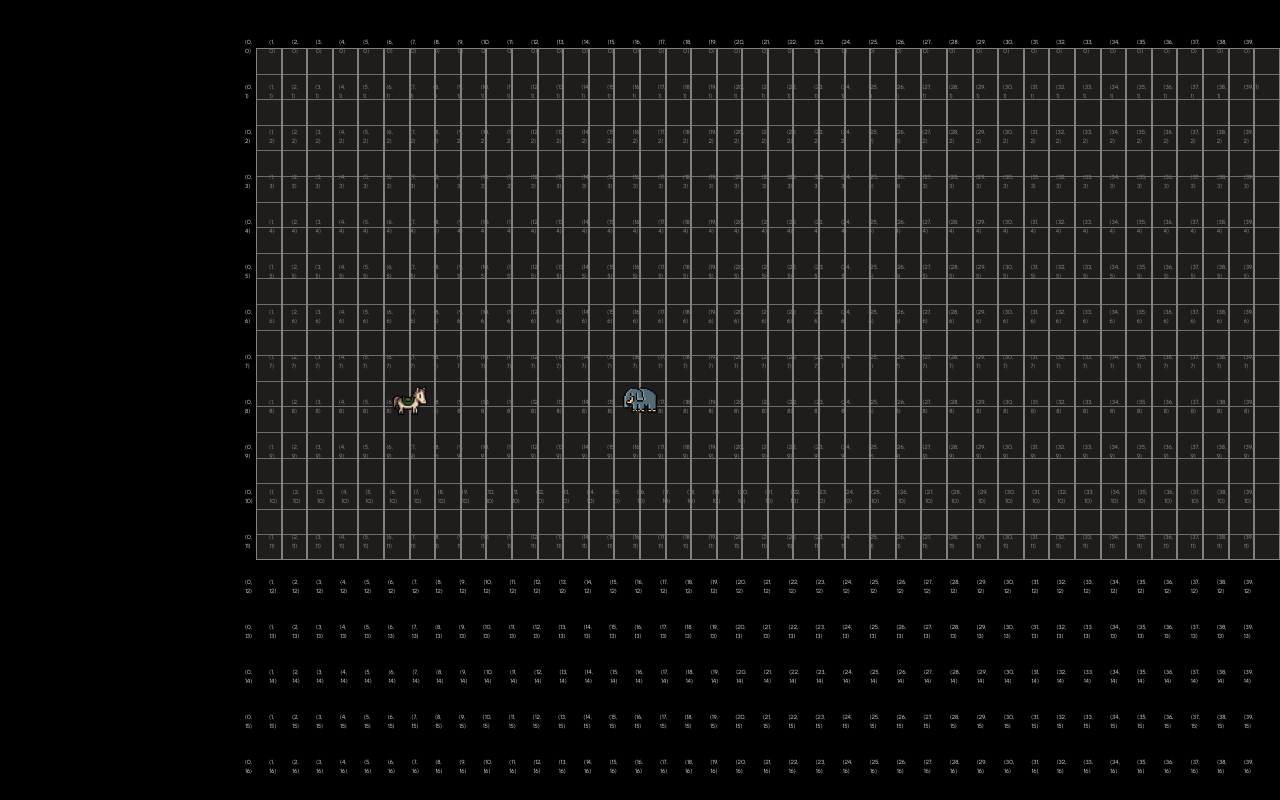
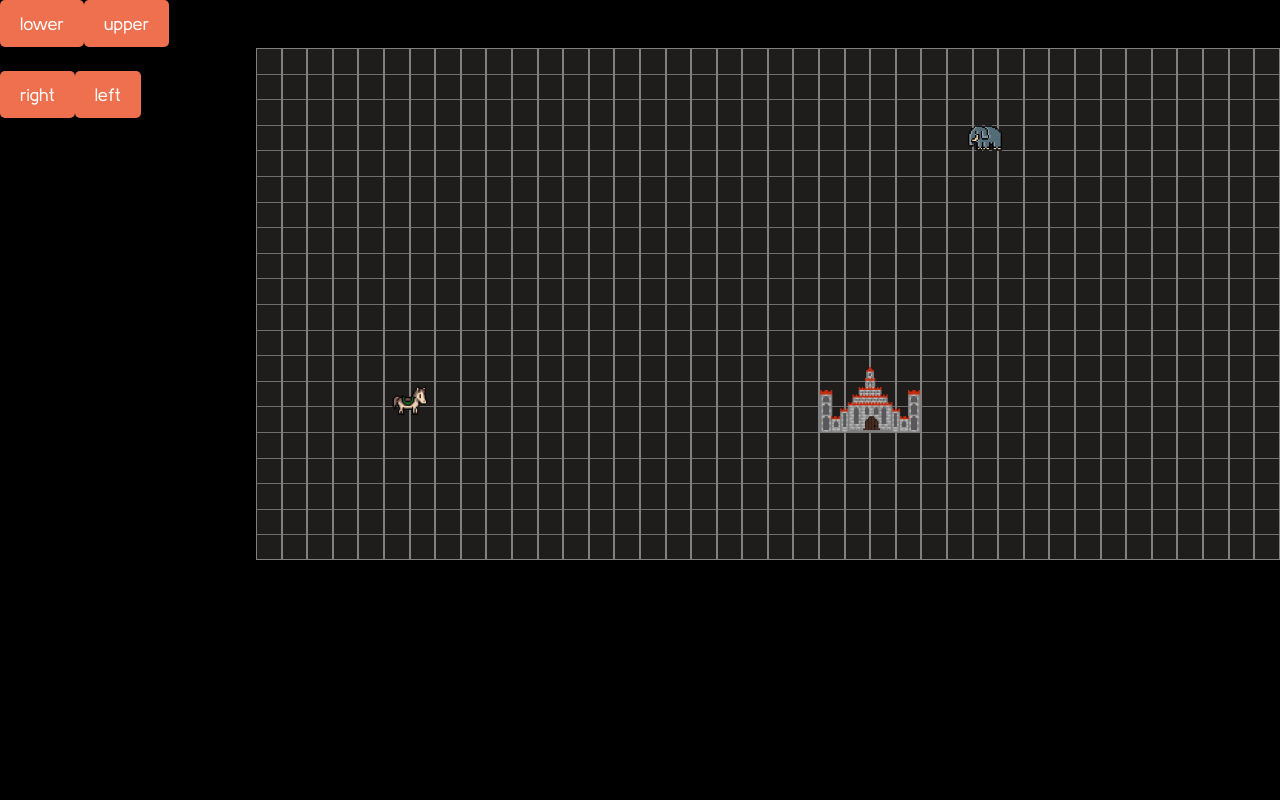
Before and after one commit to youlchu/TraderVoyages, a React (Vite) app in the folder src/TraderVoyagesUI/: page /game in a window 1280 px wide. Built offline with nearby package versions, Linux system fonts and the light colour scheme.

Commit message:
hareket ettirme butanları eklendi

```diff
--- a/src/TraderVoyagesUI/src/App.css
+++ b/src/TraderVoyagesUI/src/App.css
@@ -163,6 +163,26 @@
   border: 1px solid gray;
 }
 
+.buttons-for{
+  text-transform: uppercase;
+  font-size: large;
+  top: 5%;
+  justify-content: space-between;
+  left: 5%;
+}
+
+.buttons-for button {
+  background-color: #ef704f;
+  color: white;
+  border: none;
+  padding: 10px 20px;
+  cursor: pointer;
+  border-radius: 5px;
+  justify-content: space-between;
+}
+
+
+
 #colnum {
   position: fixed;
   font-size: 6px;
@@ -171,7 +191,7 @@
   display: flex;
   flex-wrap: wrap;
   overflow: auto;
-  color: #ccc;
+  color: #000;
   border-collapse: separate;
   border-spacing: 10px;
   margin-bottom: 19px;
@@ -198,6 +218,16 @@
   z-index: 2;
 }
 
+.castle{
+  position: absolute;
+  top: 50%;
+  left: 68%;
+  transform: translate(-50%, -50%);
+  width: 100px;
+  z-index: 1;
+
+}
+
 .table-row {
   margin-bottom: 100px;
 }
--- a/src/TraderVoyagesUI/src/sections/Game/GameMap.tsx
+++ b/src/TraderVoyagesUI/src/sections/Game/GameMap.tsx
@@ -1,17 +1,50 @@
 import React from "react";
 import KoordinatTablosu from "./KoordinatTablosu";
+import { useState } from "react";
 
 const Game: React.FC = () => {
+  const [top, setTop] = useState(20);
+  const [left, setLeft] = useState(985);
+
+  const loverClick = () => {
+    console.log('');
+    setTop(top + 31);
+  };
+  const upperClick = () => {
+    console.log({top});
+    setTop(top - 31);
+  };const rightClick = () => {
+    console.log('');
+    setLeft(left + 31);
+  };
+  const leftClick = () => {
+    console.log();
+    setLeft(left - 31);
+  };
+
   return (
     <>
+    <div className="buttons-for">
+    <button className="bg-white border " id="lower" onClick={loverClick}>lower</button>
+    <button className="bg-white border " id="upper" onClick={upperClick}>upper</button>
+    </div>
+    <br/>
+    <div className="buttons-for">
+    <button className="bg-white border " id="right" onClick={rightClick}>right</button>
+    <button className="bg-white border " id="left" onClick={leftClick}>left</button>
+    </div>
       <span>
         <img
           className="elephant"
+          style={{ position: 'relative', top: `${top}px`, left: `${left}px` }}
           src="/src/assets/images/elephant-real.png"
         ></img>
       </span>
       <span>
         <img className="horse" src="/src/assets/images/horse-real.png"></img>
+      </span>
+      <span>
+        <img className="castle" src="/src/assets/images/castle.png"></img>
       </span>
 
 
```
Also changed, not shown: src/TraderVoyagesUI/src/assets/images/castle.png (added).
